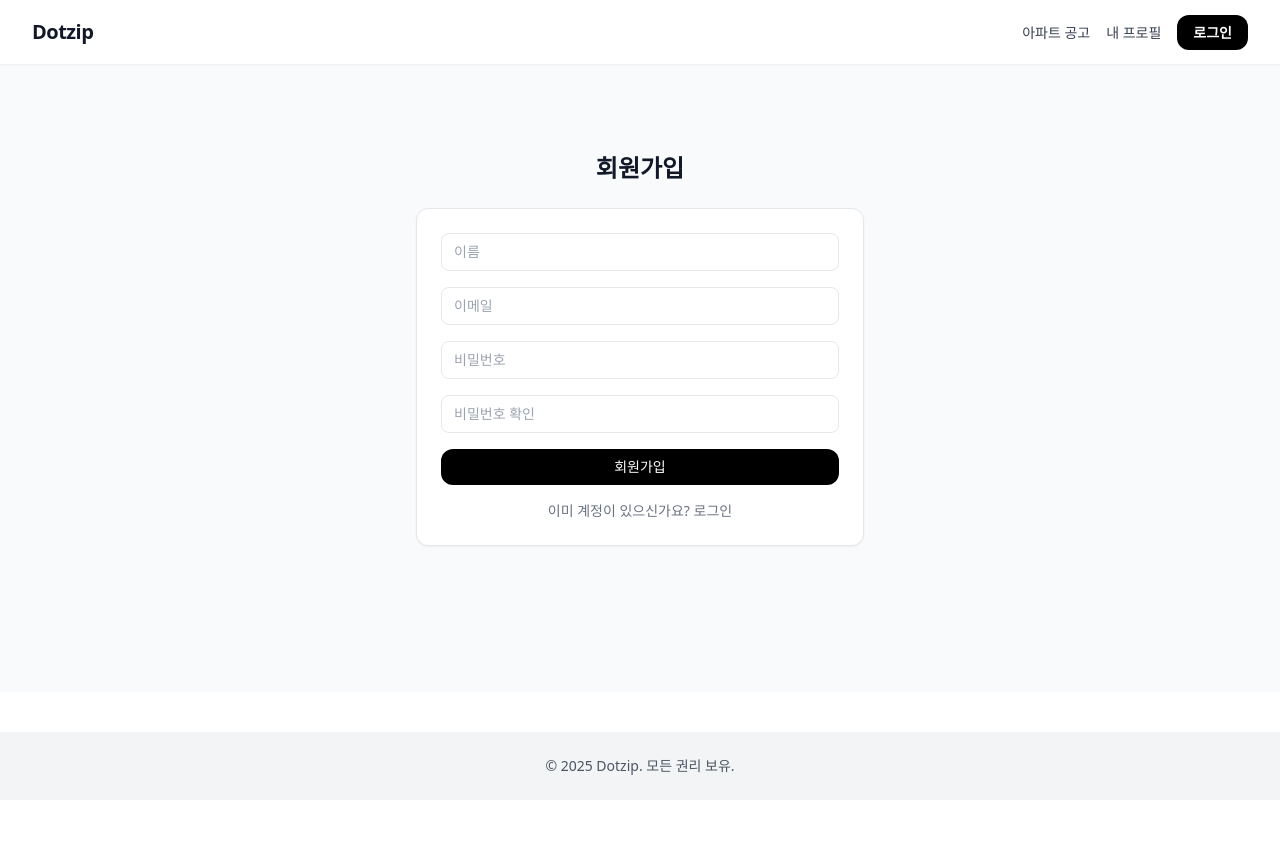
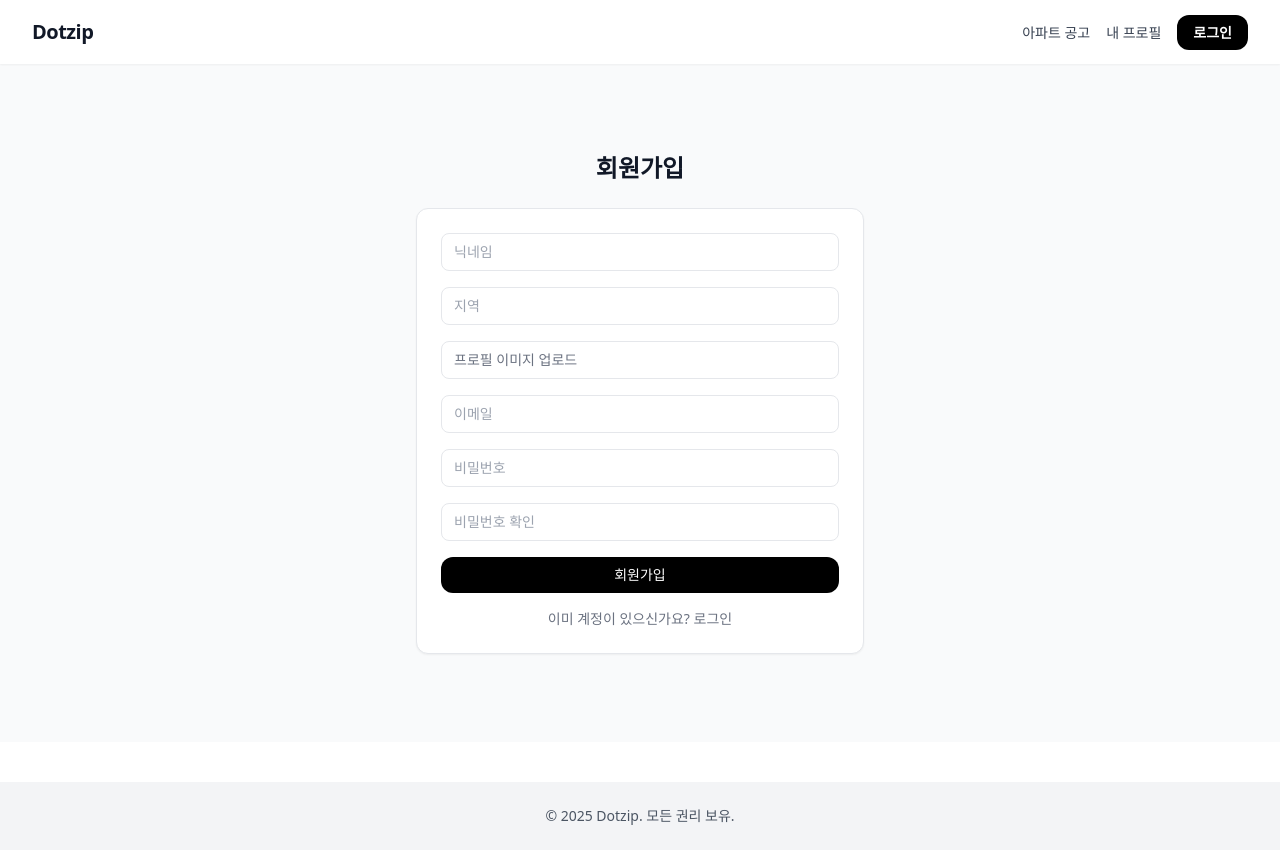
Before and after one commit to knowave/.zip_F-E_react, a React (Create React App) app: page /auth in a window 1280 px wide. Both pictures are taken after a click on the element "계정이 없으신가요? 회원가입". Before the commit the page ends 800 px from the top, so only its background shows below. Built offline with nearby package versions, Linux system fonts and the light colour scheme.

Commit message:
회원가입 시 닉네임, 지역, 파일 업로드 추가

```diff
--- a/src/pages/AuthPage.tsx
+++ b/src/pages/AuthPage.tsx
@@ -1,5 +1,5 @@
 import { useState } from "react";
-
+import { checkEmail } from "../apis/User";
 export default function AuthPage() {
   const [isSignup, setIsSignup] = useState(false);
   const [email, setEmail] = useState("");
@@ -7,15 +7,34 @@ export default function AuthPage() {
   const [password, setPassword] = useState("");
   const [confirmPassword, setConfirmPassword] = useState("");
   const [passwordError, setPasswordError] = useState("");
+  const [nickname, setNickname] = useState("");
+  const [region, setRegion] = useState("");
+  const [imageFile, setImageFile] = useState<File | null>(null);
 
   const emailRegex = /^[a-z0-9._%+-]+@[a-z0-9.-]+\.[a-z]{2,}$/;
   const passwordRegex =
     /^(?=.*[0-9])(?=.*[!@#$%^&*])[A-Za-z0-9!@#$%^&*]{5,20}$/;
 
-  const handleSubmit = (e: React.FormEvent) => {
+  const uploadImageToS3 = async (file: File): Promise<string> => {
+    const formData = new FormData();
+    formData.append("file", file);
+
+    const res = await fetch("/api/upload", {
+      method: "POST",
+      body: formData,
+    });
+
+    if (!res.ok) {
+      throw new Error("이미지 업로드 실패");
+    }
+
+    const data = await res.json();
+    return data.imageUrl;
+  };
+
+  const handleSubmit = async (e: React.FormEvent) => {
     e.preventDefault();
 
-    // 이메일 유효성 검사
     if (!emailRegex.test(email)) {
       setEmailError("❌ 이메일 형식으로 작성해 주세요");
       return;
@@ -23,7 +42,6 @@ export default function AuthPage() {
       setEmailError("");
     }
 
-    // 비밀번호 유효성 검사
     if (!passwordRegex.test(password)) {
       setPasswordError(
         "❌ 비밀번호는 5~20자, 숫자 및 특수문자를 포함해야 합니다"
@@ -31,7 +49,6 @@ export default function AuthPage() {
       return;
     }
 
-    // 회원가입일 경우 비밀번호 확인
     if (isSignup && password !== confirmPassword) {
       setPasswordError("❌ 비밀번호가 일치하지 않습니다");
       return;
@@ -39,10 +56,31 @@ export default function AuthPage() {
 
     setPasswordError("");
 
-    // TODO: API 요청 보내기
     if (isSignup) {
-      console.log("회원가입 요청", { email, password });
+      let imageUrl = "";
+
+      if (imageFile) {
+        try {
+          imageUrl = await uploadImageToS3(imageFile);
+        } catch (err) {
+          console.error(err);
+          alert("이미지 업로드 중 오류가 발생했습니다.");
+          return;
+        }
+      }
+
+      const payload = {
+        email,
+        password,
+        nickname,
+        region,
+        imageUrl,
+      };
+
+      // TODO: 회원가입 API 요청
+      console.log("회원가입 요청", payload);
     } else {
+      // TODO: 로그인 API 요청
       console.log("로그인 요청", { email, password });
     }
   };
@@ -58,23 +96,72 @@ export default function AuthPage() {
         className="bg-white p-6 rounded-xl border shadow-sm space-y-4"
       >
         {isSignup && (
-          <input
-            type="text"
-            placeholder="이름"
-            className="w-full border rounded-lg px-3 py-2 text-sm"
-          />
+          <>
+            <input
+              type="text"
+              placeholder="닉네임"
+              value={nickname}
+              onChange={(e) => setNickname(e.target.value)}
+              className="w-full border rounded-lg px-3 py-2 text-sm"
+            />
+            <input
+              type="text"
+              placeholder="지역"
+              value={region}
+              onChange={(e) => setRegion(e.target.value)}
+              className="w-full border rounded-lg px-3 py-2 text-sm"
+            />
+            {isSignup && (
+              <div>
+                <label className="w-full flex items-center justify-between border rounded-lg px-3 py-2 text-sm cursor-pointer bg-white hover:bg-gray-50 transition">
+                  <span className="text-gray-500">프로필 이미지 업로드</span>
+                  <input
+                    type="file"
+                    accept="image/*"
+                    onChange={(e) => {
+                      if (e.target.files?.[0]) {
+                        setImageFile(e.target.files[0]);
+                      }
+                    }}
+                    className="hidden"
+                  />
+                  {imageFile && (
+                    <span className="text-xs text-gray-400 ml-2 truncate max-w-[150px]">
+                      {imageFile.name}
+                    </span>
+                  )}
+                </label>
+              </div>
+            )}
+          </>
         )}
+
         <div>
           <input
             type="email"
             placeholder="이메일"
             value={email}
-            onChange={(e) => {
+            onChange={async (e) => {
               const value = e.target.value;
               setEmail(value);
-
               if (!emailRegex.test(value)) {
                 setEmailError("❌ 이메일 형식으로 작성해 주세요");
+              } else {
+                setEmailError("");
+              }
+
+              if (isSignup) {
+                try {
+                  const isDuplicate = await checkEmail({ email: value });
+                  if (isDuplicate) {
+                    setEmailError("❌ 이미 사용 중인 이메일입니다");
+                  } else {
+                    setEmailError("");
+                  }
+                } catch (err) {
+                  console.error(err);
+                  setEmailError("❌ 이메일 중복 확인에 실패했습니다");
+                }
               } else {
                 setEmailError("");
               }
@@ -85,6 +172,7 @@ export default function AuthPage() {
             <p className="text-red-500 text-xs mt-1">{emailError}</p>
           )}
         </div>
+
         <div>
           <input
             type="password"
@@ -111,6 +199,7 @@ export default function AuthPage() {
             className="w-full border rounded-lg px-3 py-2 text-sm"
           />
         </div>
+
         {isSignup && (
           <div>
             <input
@@ -135,12 +224,14 @@ export default function AuthPage() {
         {passwordError && (
           <p className="text-red-500 text-xs mt-1">{passwordError}</p>
         )}
+
         <button
           type="submit"
           className="w-full bg-black text-white py-2 rounded-xl text-sm font-medium hover:bg-gray-800"
         >
           {isSignup ? "회원가입" : "로그인"}
         </button>
+
         {!isSignup && (
           <div className="space-y-2">
             <button
@@ -159,6 +250,7 @@ export default function AuthPage() {
             </button>
           </div>
         )}
+
         <p
           className="text-sm text-center text-gray-500 cursor-pointer hover:underline"
           onClick={() => {
```
